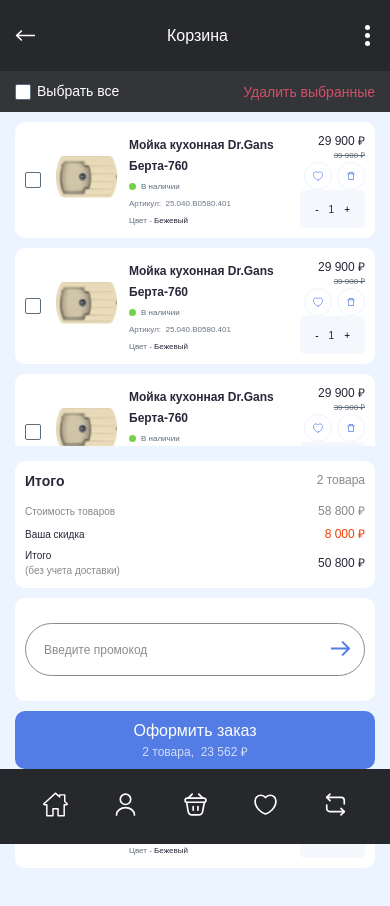
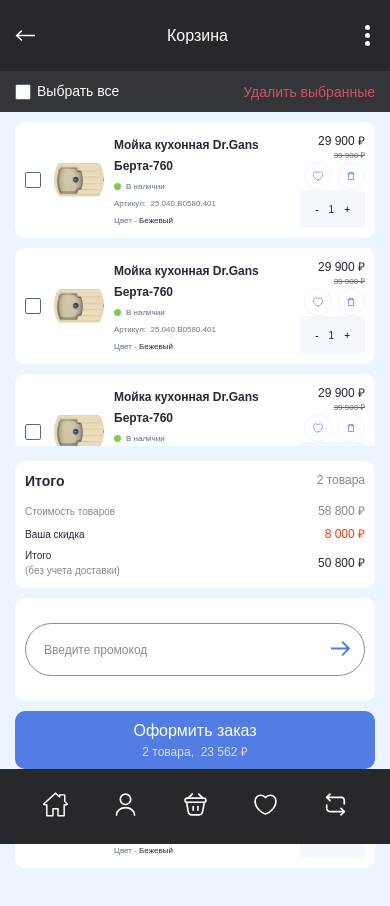
Before and after one commit to Amur28/ekromnew, a plain HTML site: page cart.html in a window 390 px wide. Shown: the top 906 px of the page. Drawn offline with nearby package versions, Linux system fonts and the light colour scheme; files whose address does not match are found by name.

Commit message:
Фикс скриптов и стилей корзины на мобилке

```diff
--- a/css/media.css
+++ b/css/media.css
@@ -1886,6 +1886,14 @@
     .cart {
         margin-bottom: 50px;
     }
+    .cart-item__img {
+        display: flex;
+        justify-content: center;
+        align-items: center;
+        min-width: 60px;
+        min-height: 40px;
+        padding: 5px;
+    }
 }
 
 @media (max-width: 400px) {
--- a/js/cart.js
+++ b/js/cart.js
@@ -9,7 +9,7 @@
 document.addEventListener('click', (event) => {
     hideGeneralElements(event);
     const headerDropdown = document.querySelector('.header__mobile-more-dropdown')
-    if (event.target === headerMobileMore || headerMobileMore.contains(event.target)) return;
+    if (event.target === headerMobileMore || headerMobileMore.contains(event.target) || event.target === headerDropdown || headerDropdown.contains(event.target)) return;
     if (event.target !== headerDropdown && containClass(headerDropdown, 'active')) {
         removeClass(headerDropdown, 'active')
     }
```
